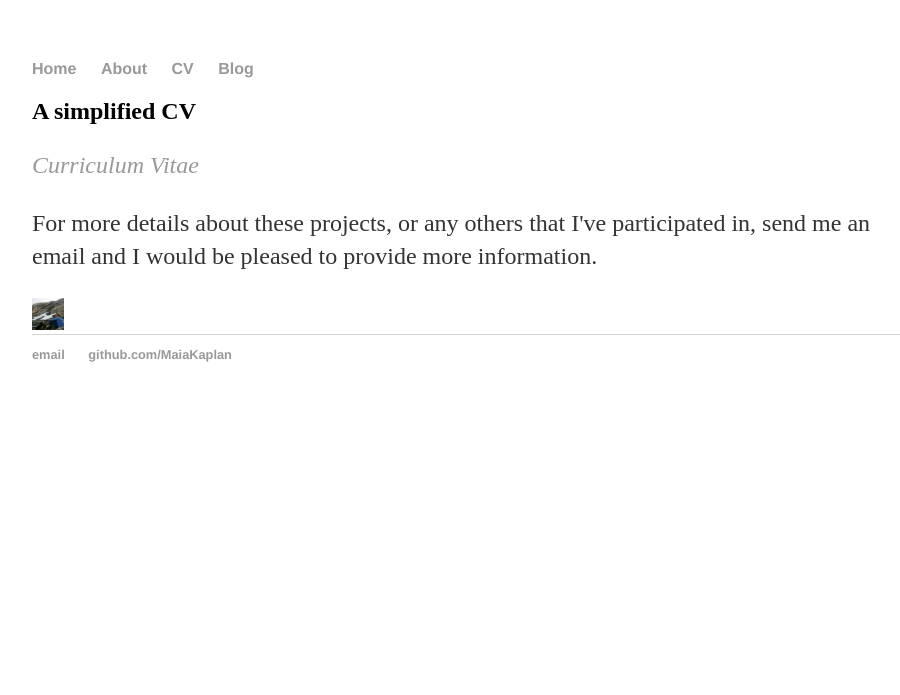
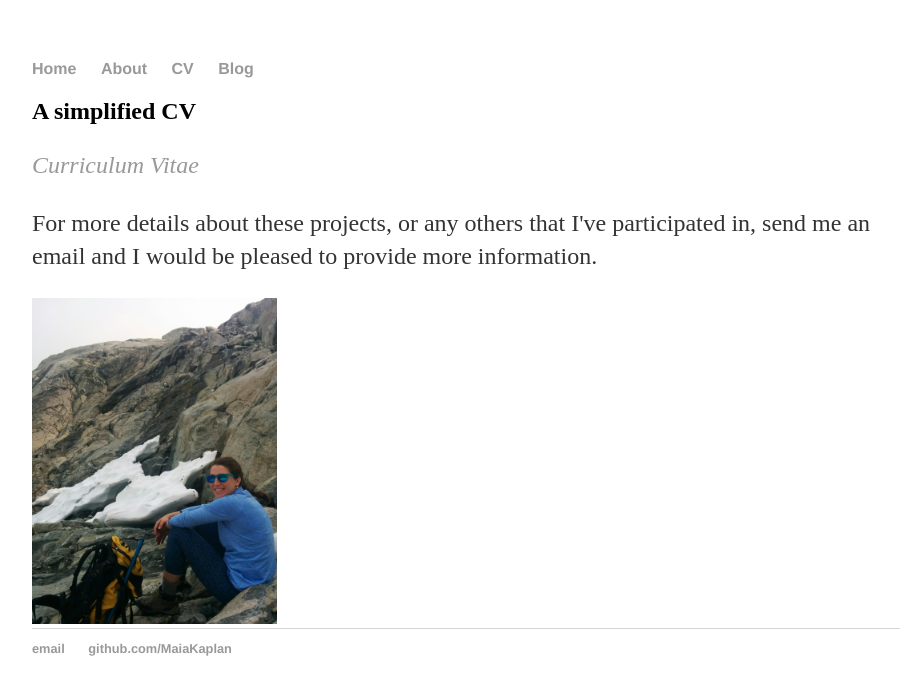
Before and after one commit to MaiaKaplan/MaiaKaplan.github.io, a Jekyll site: the page built from cv/index.html, in a window 1280 px wide. Shown: the top 695 px of the page, without its empty margins (160-1060 px from the left). Built offline with Jekyll 4.4.1, drawn with Linux system fonts in a browser that asks for light colours.

Commit message:
Update index.html
Photo size >>

```diff
--- a/cv/index.html
+++ b/cv/index.html
@@ -6,5 +6,5 @@ title: Bienvenue
 	<h2> A simplified CV </h2>
 		<p><a href="/assets/MaiaKaplan_CV.pdf">  <em> Curriculum Vitae </em> </a> </p>
 		<p> For more details about these projects, or any others that I've participated in, send me an email and I would be pleased to provide more information. </p>
-		<IMG SRC="/assets/IMG_20170906_121141.jpg" ALT="Woops! Where'd that photo get off to..." WIDTH=32 HEIGHT=32>
+		<IMG SRC="/assets/IMG_20170906_121141.jpg" ALT="Woops! Where'd that photo get off to..." WIDTH=245 HEIGHT=326>
 </div><!-- /.blurb -->
```
